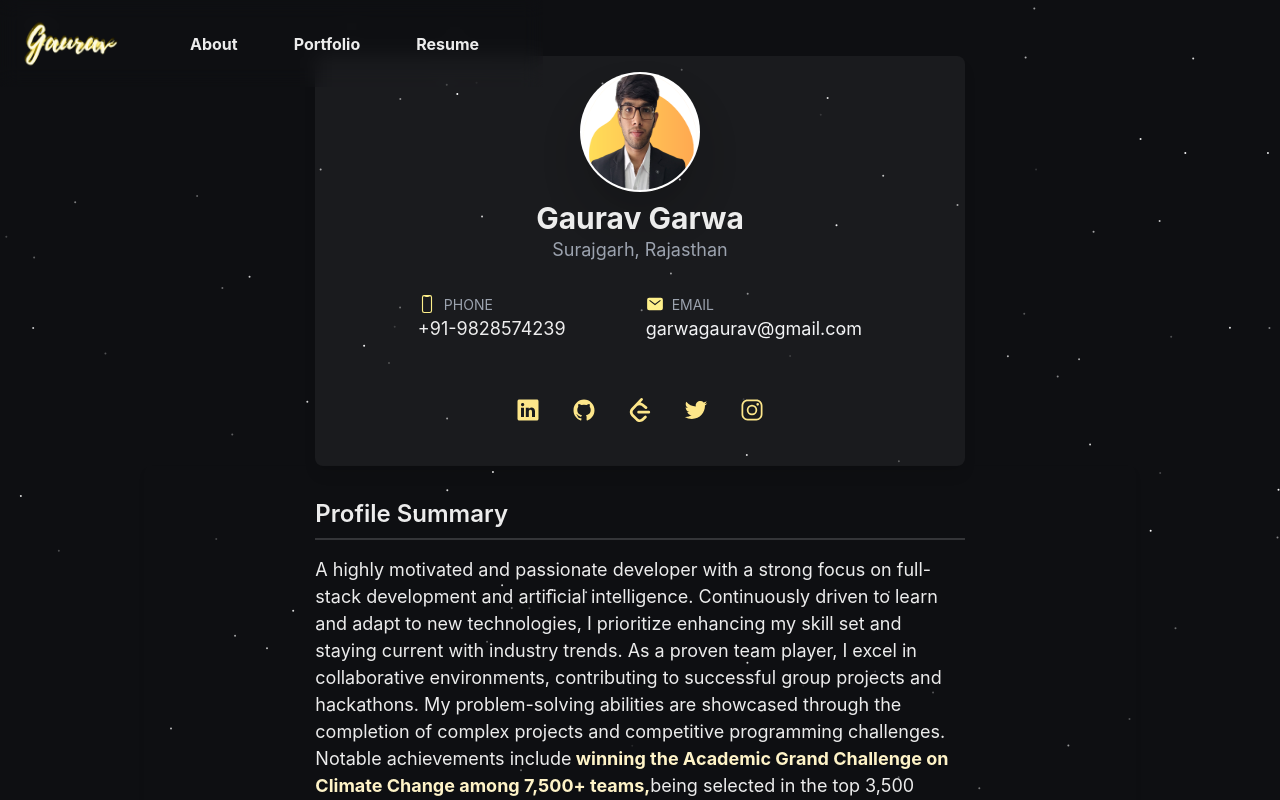
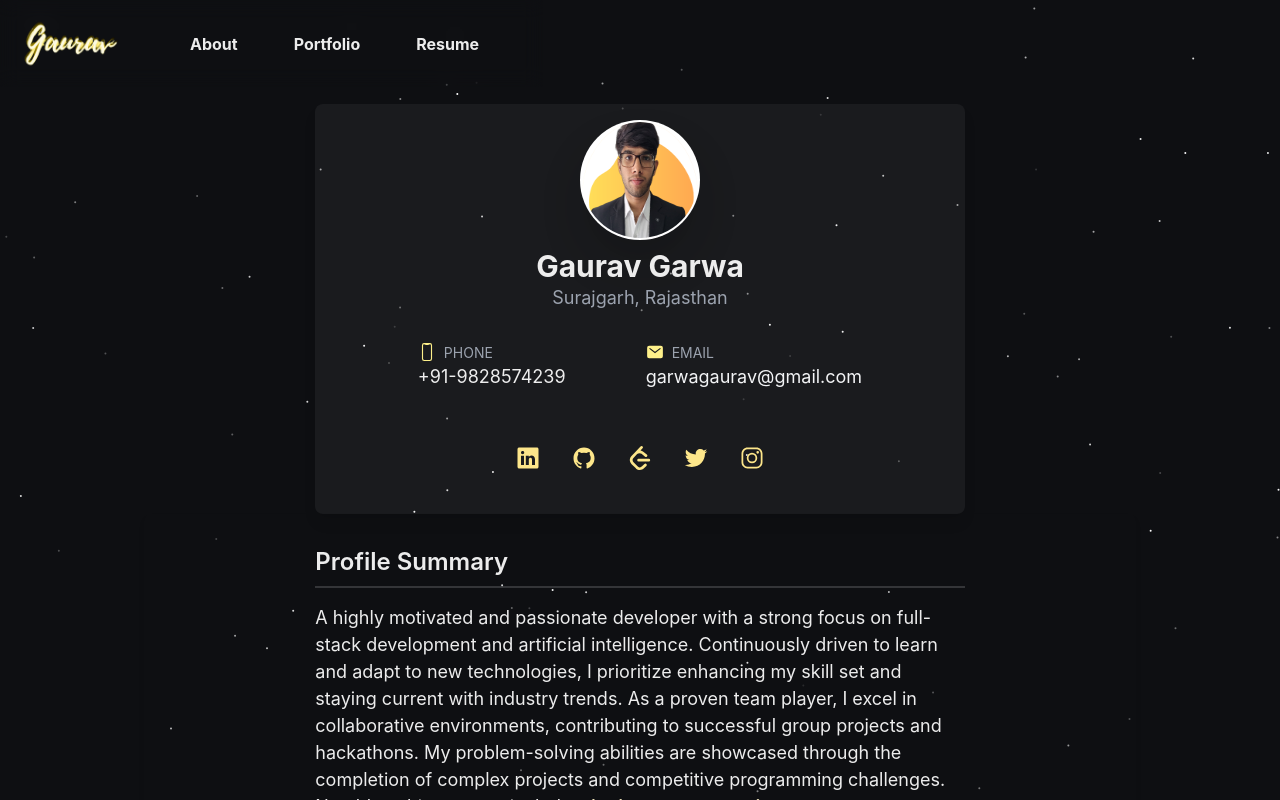
Before and after one commit to gaurav1832/portfolio, a Next.js app: page / in a window 1280 px wide. Shown: the top 800 px of the page. Built offline with nearby package versions, Linux system fonts and the light colour scheme.

Commit message:
Update index.js

```diff
--- a/pages/index.js
+++ b/pages/index.js
@@ -182,7 +182,7 @@ const Home = () => {
   return (
     <>
       <Container fontSize="18px">
-        <div className="bg-white bg-opacity-5 shadow-lg p-4 rounded-lg flex flex-col justify-center items-center">
+        <div className="bg-white bg-opacity-5 shadow-lg p-4 mt-12 rounded-lg flex flex-col justify-center items-center">
           <Box
             animate={{
               scale: [1, 1, 1, 1, 1],
```
